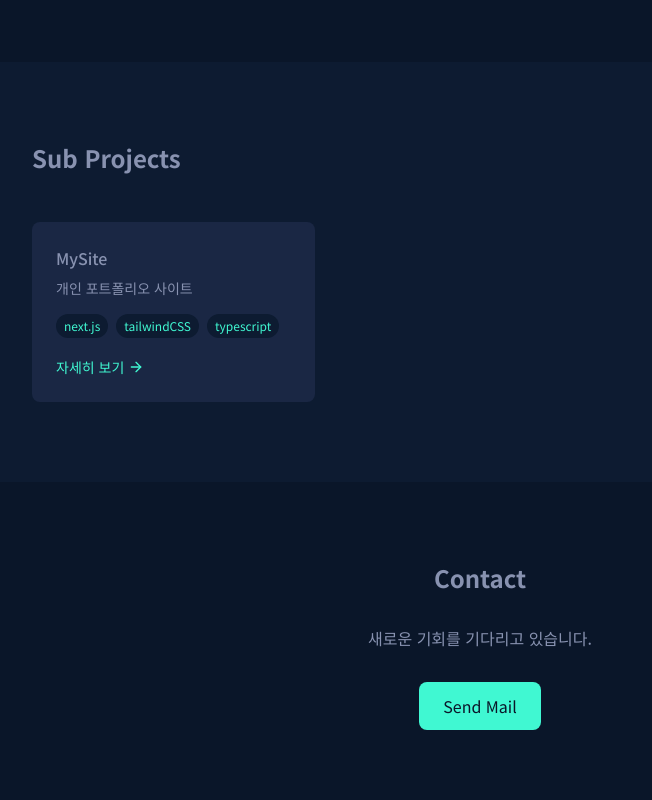
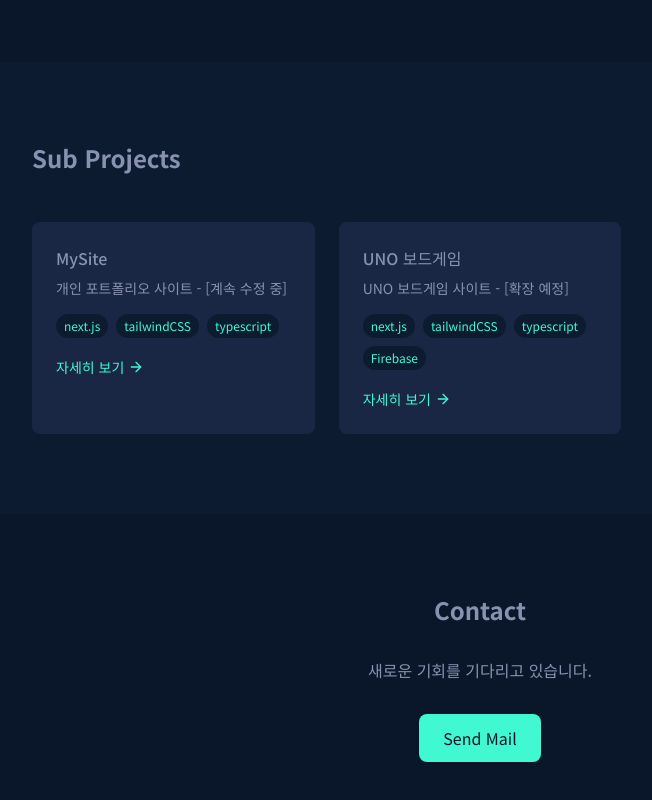
Before and after one commit to Sugwan-p/myportfolio, a Next.js app: page / in a window 1280 px wide. Shown: the part 4187-4987 px from the top of the page, without its empty margins (160-812 px from the left). Built offline with nearby package versions, Linux system fonts and the light colour scheme.

Commit message:
Project 추가

```diff
--- a/contents/projectData.ts
+++ b/contents/projectData.ts
@@ -58,8 +58,14 @@ export const mainProjects: Project[] = [
 export const subProjects = [
   {
     title: "MySite",
-    description: "개인 포트폴리오 사이트",
+    description: "개인 포트폴리오 사이트 - [계속 수정 중]",
     tags: ["next.js", "tailwindCSS", "typescript"],
     link: "https://github.com/Sugwan-p/myportfolio",
   },
+  {
+    title: "UNO 보드게임",
+    description: "UNO 보드게임 사이트 - [확장 예정]",
+    tags: ["next.js", "tailwindCSS", "typescript", "Firebase"],
+    link: "https://github.com/Sugwan-p/UNO_Game",
+  },
 ];
```
